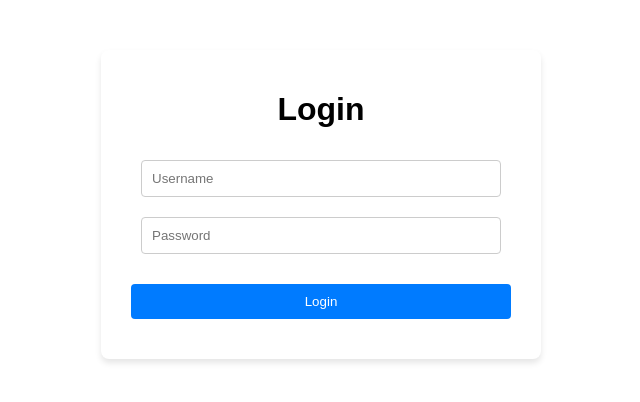
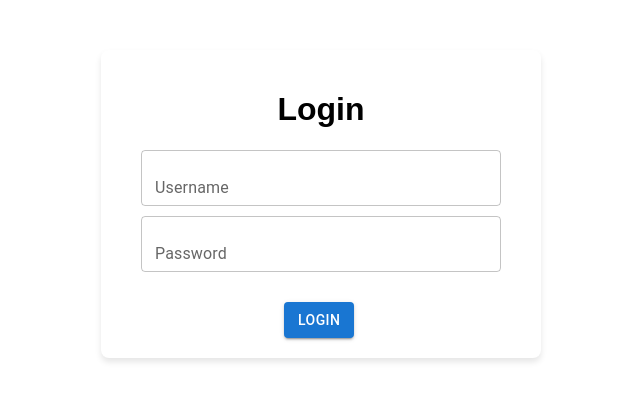
Before and after one commit to cZAlpha/EducationalOutcomes, a React (Vite) app in the folder frontend/: page /login in a window 1280 px wide. Shown: the top 402 px of the page, without its empty margins (319-959 px from the left). Built offline with nearby package versions, Linux system fonts and the light colour scheme; no server answers.

Commit message:
Used MUI to spruce up the form component

```diff
--- a/frontend/src/components/Form.jsx
+++ b/frontend/src/components/Form.jsx
@@ -4,6 +4,8 @@ import { useNavigate } from "react-router-dom";
 import { ACCESS_TOKEN, REFRESH_TOKEN } from "../constants";
 import "../styles/Form.css"
 import LoadingIndicator from "./LoadingIndicator";
+import Button from '@mui/material/Button';
+import TextField from '@mui/material/TextField';
 
 
 function Form({ route, method }) {
@@ -37,24 +39,39 @@ function Form({ route, method }) {
    return (
       <form onSubmit={handleSubmit} className="form-container">
          <h1>{name}</h1>
-         <input
+         <TextField
             className="form-input"
-               type="text"
+            label="Username"
+            variant="outlined"
             value={username}
             onChange={(e) => setUsername(e.target.value)}
-               placeholder="Username"
+            fullWidth // Ensures it takes the full width
+            sx={{
+               width: '90%',
+               paddingBottom: '10px',
+            }}
          />
-         <input
+         <TextField
             className="form-input"
+            label="Password"
+            variant="outlined"
             type="password"
             value={password}
             onChange={(e) => setPassword(e.target.value)}
-               placeholder="Password"
+            fullWidth
+            sx={{
+               width: '90%',
+               paddingBottom: '30px',
+            }}
          />
          {loading && <LoadingIndicator />}
-         <button className="form-button" type="submit">
+         <div>
+            {!loading && (
+               <Button className="form-button" type="submit" variant="contained">
                   {name}
-         </button>
+               </Button>
+            )}
+         </div>
       </form>
    );
 }
--- a/frontend/src/styles/Form.css
+++ b/frontend/src/styles/Form.css
@@ -12,7 +12,7 @@
 
 .form-input {
    width: 90%;
-   padding: 10px;
+   padding-bottom: 10px;
    margin: 10px 0;
    border: 1px solid #ccc;
    border-radius: 4px;
```
Lines whose indentation alone changed are shown as unchanged.
